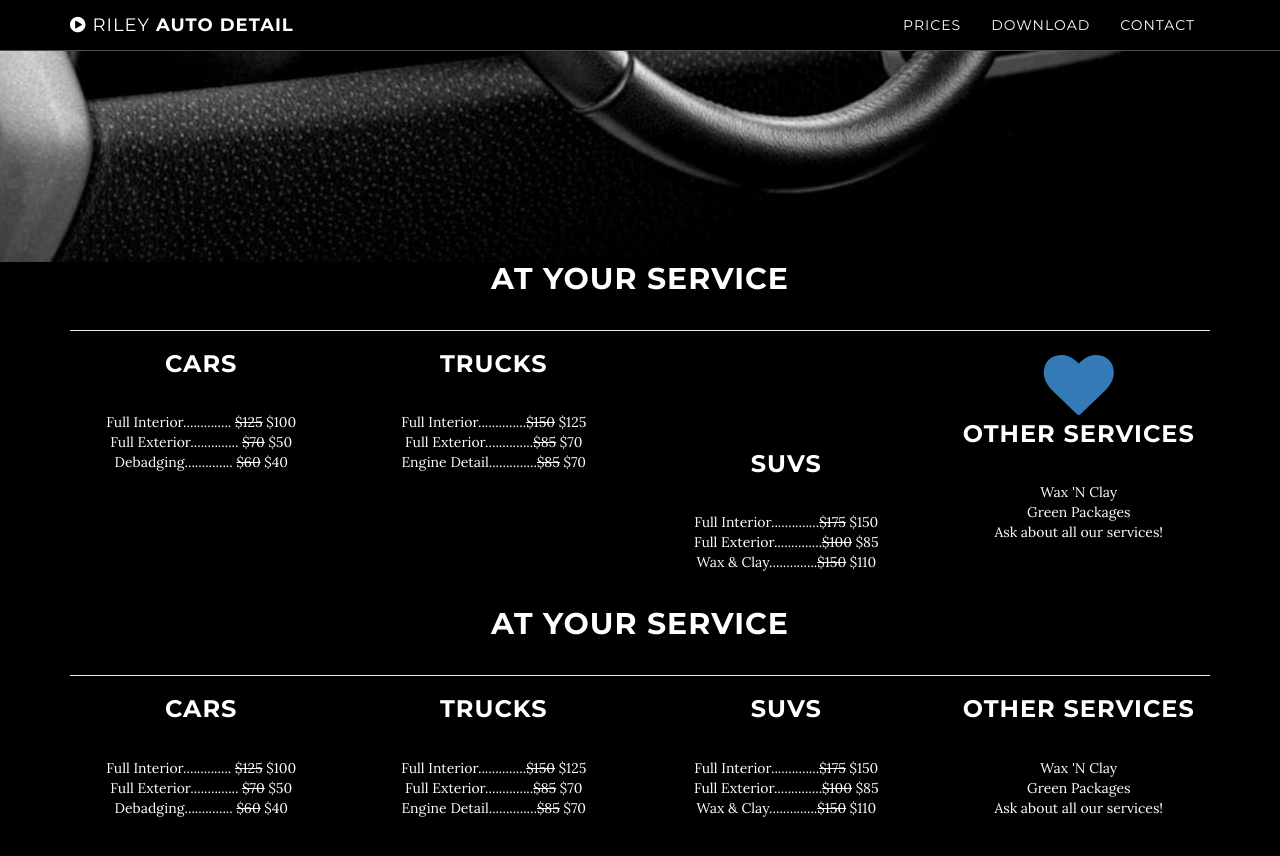
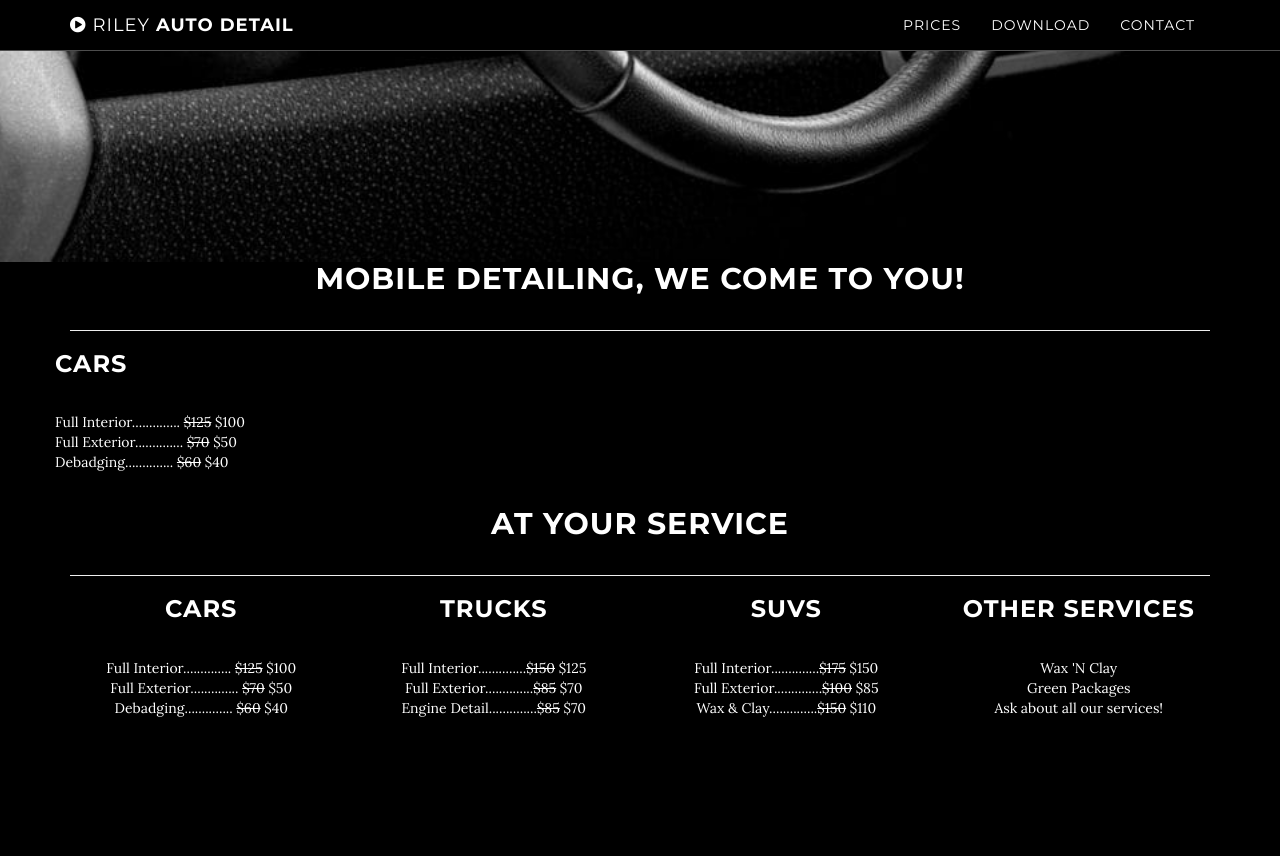
Before and after one commit to Silverado5300/RileyAuto, a Jekyll site: the page built from index.html, in a window 1280 px wide and 900 px high, scrolled down 638 px. Shown: the top 856 px of the window. Built offline with Jekyll 4.4.1, drawn with Linux system fonts in a browser that asks for light colours.

Commit message:
Update about.html

```diff
--- a/_includes/about.html
+++ b/_includes/about.html
@@ -2,16 +2,14 @@
     <div class="container">
         <div class="row">
             <div class="col-lg-12 text-center">
-                <h2 class="section-heading">At Your Service</h2>
+                <h2 class="section-heading">Mobile Detailing, We Come to You!</h2>
                 <hr class="primary">
             </div>
         </div>
     </div>
     <div class="container">
         <div class="row">
-            <div class="col-lg-3 col-md-6 text-center">
-                <div class="service-box">
-                    <i class="fas fa-paint-roller fa-5x wow bounceIn text-primary"></i>
+
                     <h3>Cars</h3>
                     <p class="text-muted">
                         <div>
@@ -24,52 +22,6 @@
                         Debadging..............       <s>$60</s> $40
                         </div>
                     </p>
-                </div>
-            </div>
-            <div class="col-lg-3 col-md-6 text-center">
-                <div class="service-box">
-                    <i class="fas fa-brush fa-5x wow bounceIn text-primary"></i>
-                    <h3>Trucks</h3>
-                    <p class="text-muted">
-                        <div>
-                            Full Interior..............<s>$150</s> $125
-                        </div>
-                        <div>
-                            Full Exterior..............<s>$85</s> $70
-                        </div>
-                        <div>
-                            Engine Detail..............<s>$85</s> $70
-                        </div>
-                    </p>
-                    </p>
-                </div>
-            </div>
-            <div class="col-lg-3 col-md-6 text-center">
-                <div class="service-box">
-                    <i class="fas fa-home fa-5x wow bounceIn text-primary"></i>
-                    <h3>SUVs</h3>
-                    <p class="text-muted">
-                        <div>
-                            Full Interior..............<s>$175</s> $150
-                        </div>
-                        <div>
-                            Full Exterior..............<s>$100</s> $85
-                        </div>
-                        <div>
-                            Wax & Clay..............<s>$150</s> $110
-                        </div>
-                    </p></p>
-                </div>
-            </div>
-            <div class="col-lg-3 col-md-6 text-center">
-                <div class="service-box">
-                    <i class="fa fa-5x fa-heart wow bounceIn text-primary" data-wow-delay=".3s"></i>
-                    <h3>Other Services</h3>
-                    <div>Wax 'N Clay</div>
-                    <div>Green Packages</div>
-                    <div>Ask about all our services!</div>
-                </div>
-            </div>
-        </div>
+         </div>
     </div>
 </section>
```
